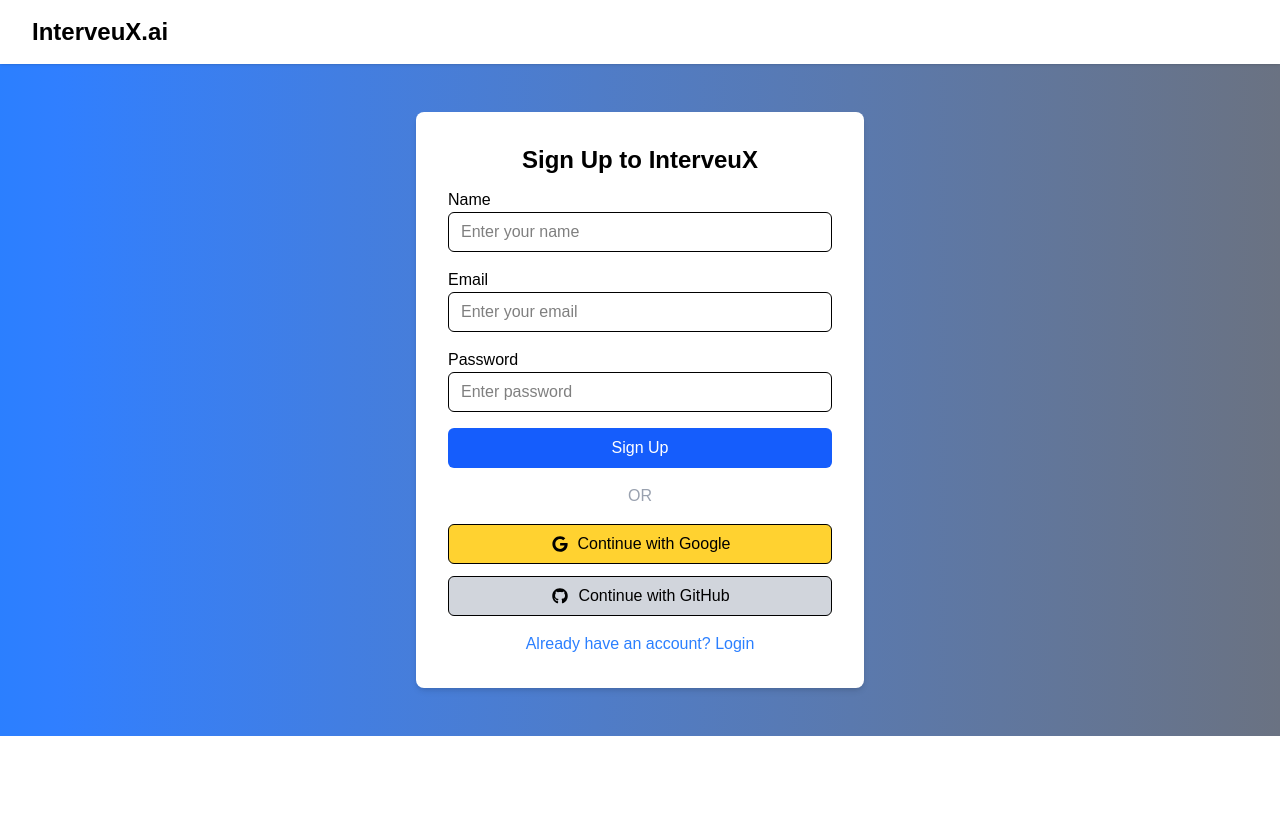
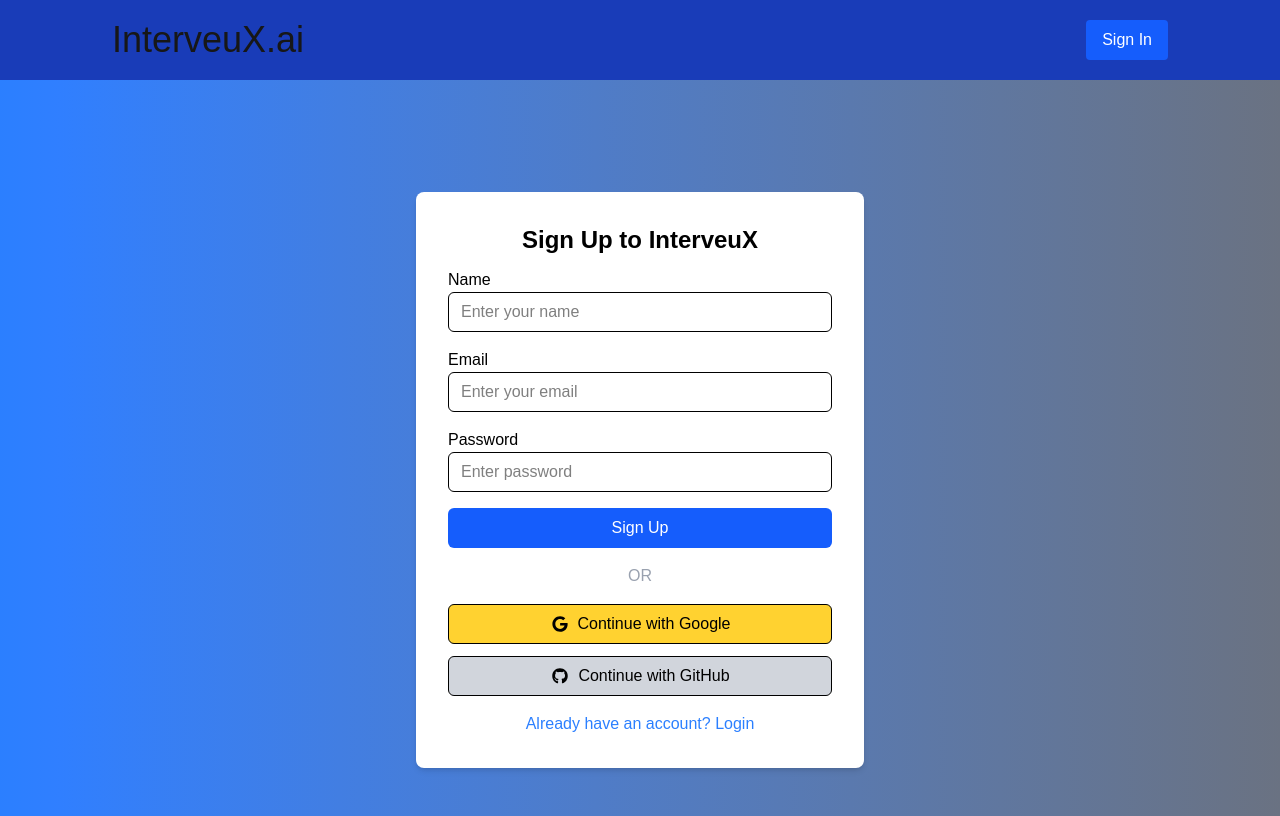
Before and after one commit to sandeepkumar23f/IntervueX.ai, a Next.js app: page / in a window 1280 px wide. Built offline with nearby package versions, Linux system fonts and the light colour scheme; no server answers.

Commit message:
back with this project  change in the navbar

```diff
--- a/app/interview/page.tsx
+++ b/app/interview/page.tsx
@@ -68,9 +68,7 @@
   return (
     <div className="h-screen flex flex-col bg-black text-white">
 
-      <div className="p-4 border-b border-gray-700 text-xl font-bold">
-        🎤 InterveuX AI Interviewer
-      </div>
+
 
       <div className="flex-1 overflow-y-auto p-6 space-y-4">
         {messages.map((msg, index) => (
--- a/app/navbar/page.tsx
+++ b/app/navbar/page.tsx
@@ -1,11 +1,10 @@
-export default function Navbar(){
-    return(
-        <>
-            <div className="w-full bg-blue-800">
-                <nav className="h-20 text-2xl">
-
-                </nav>
-            </div>
-        </>
-    )
+export default function Navbar() {
+  return (
+    <nav className="w-full bg-blue-800 md:px-28 px-6 h-20 flex items-center justify-between">
+      <div className="text-xl md:text-2xl lg:text-4xl">InterveuX.ai</div>
+      <button className="text-white bg-blue-600 px-4 py-2 rounded hover:bg-blue-700 ">
+        Sign In
+      </button>
+    </nav>
+  );
 }
--- a/app/page.tsx
+++ b/app/page.tsx
@@ -1,9 +1,11 @@
 import Image from "next/image";
 import Login from "./login/page";
 import SignUp from "./signup/page";
+import Navbar from "./navbar/page";
 export default function Home() {
   return (
     <>
+    <Navbar/>
     <SignUp/>
     </>
   );
--- a/app/signup/page.tsx
+++ b/app/signup/page.tsx
@@ -87,10 +87,6 @@
 
   return (
     <>
-      <div className="fixed top-0 w-full h-16 flex items-center px-8 bg-white shadow-sm text-black font-bold text-2xl z-50">
-        InterveuX.ai
-      </div>
-
       <div className="min-h-[calc(100vh-64px)] pt-16 flex items-center justify-center bg-linear-to-r from-blue-500 to-gray-500">
         <div className="w-full max-w-md bg-white text-black rounded-lg p-8 shadow-md">
 
```
